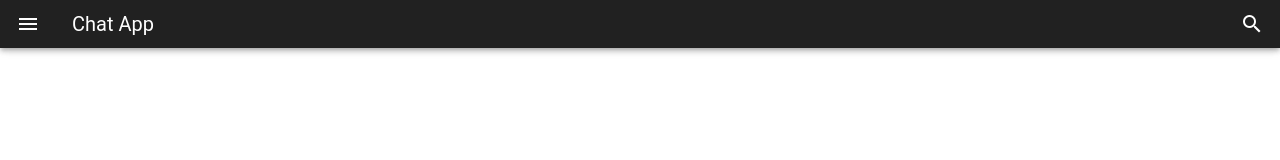
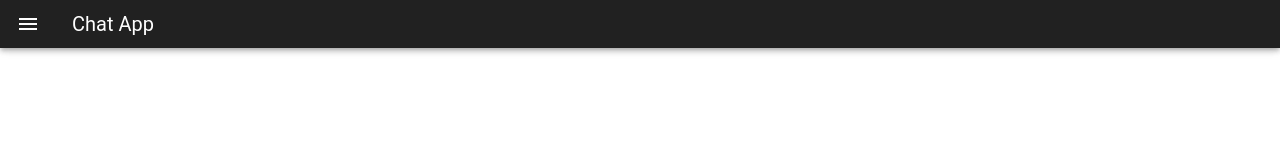
Before and after one commit to AmirHKarimi888/Vue-Chat-App, a Vue app: page / in a window 1280 px wide. Shown: the top 160 px of the page. Built offline with nearby package versions, Linux system fonts and the light colour scheme.

Commit message:
Header 3rd update

```diff
--- a/src/components/HeaderView.vue
+++ b/src/components/HeaderView.vue
@@ -15,15 +15,7 @@ const isLogin = ref(false);
       <v-app-bar-title>Chat App</v-app-bar-title>
 
       <template v-slot:append>
-        <v-btn icon>
-          <v-icon>mdi-magnify</v-icon>
-        </v-btn>
-        <!-- <v-avatar>
-          <v-img
-            src="https://cdn.vuetifyjs.com/images/john.jpg"
-            alt="John"
-          ></v-img>
-        </v-avatar> -->
+
       </template>
     </v-app-bar>
 
@@ -59,10 +51,7 @@ const isLogin = ref(false);
 
       <div v-else>
         <div class="text-center mt-15">
-          <v-btn
-            color="primary"
-            append-icon="mdi-account-circle"
-          >
+          <v-btn color="primary" append-icon="mdi-account-circle">
             Sign In
             <template v-slot:append>
               <v-icon color="white"></v-icon>
```
